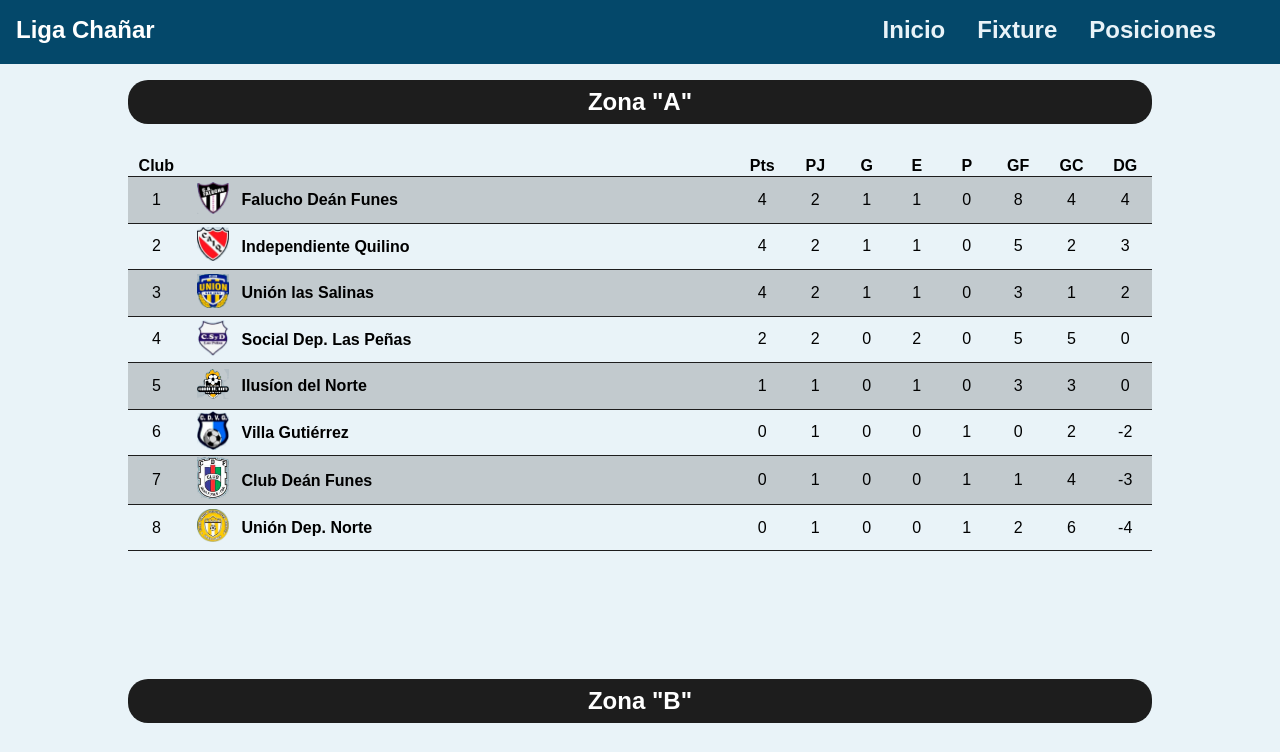
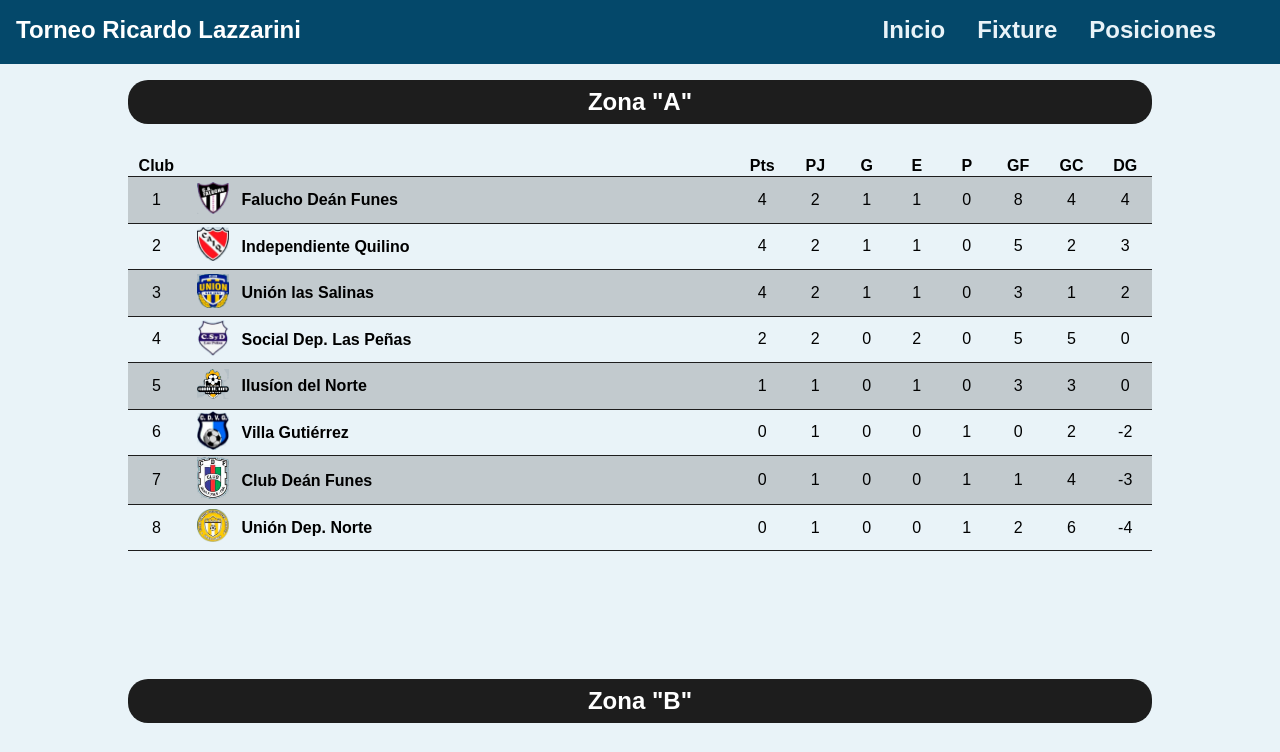
Before and after one commit to Nicobusta/LigaIschilin, a plain HTML site: page posiciones.html in a window 1280 px wide. Shown: the top 752 px of the page. Drawn offline with Linux system fonts and the light colour scheme.

Commit message:
error correccion

```diff
--- a/posiciones.html
+++ b/posiciones.html
@@ -13,7 +13,7 @@
   <header class="header">
     <section class="container">
       <div class="logo">
-        <a href="index.html">Liga Chañar</a>
+        <a href="index.html">Torneo Ricardo Lazzarini</a>
       </div>
       <button class="menu-btn">
         <svg xmlns="http://www.w3.org/2000/svg" width="24" height="24" viewBox="0 0 24 24">
```
